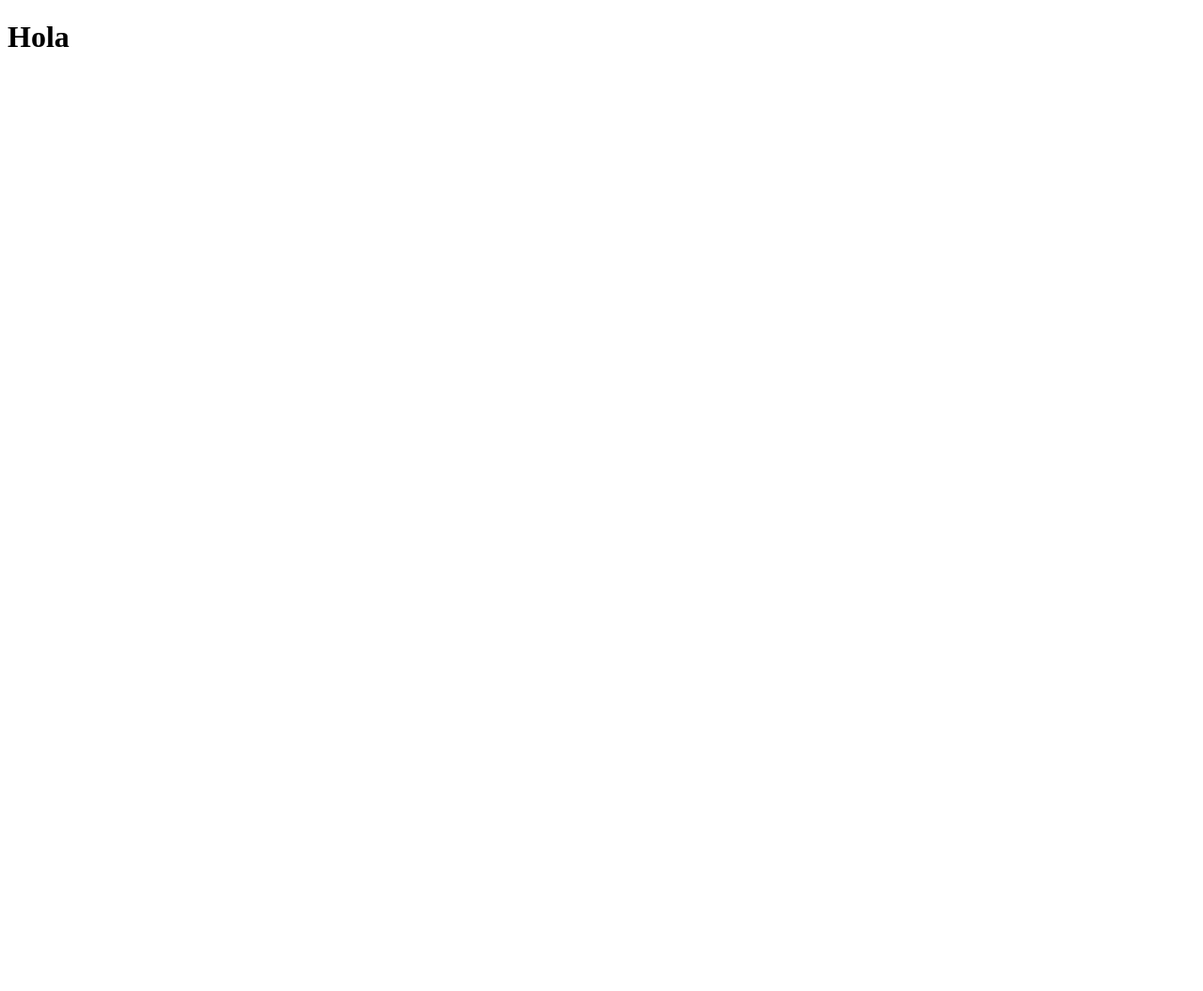
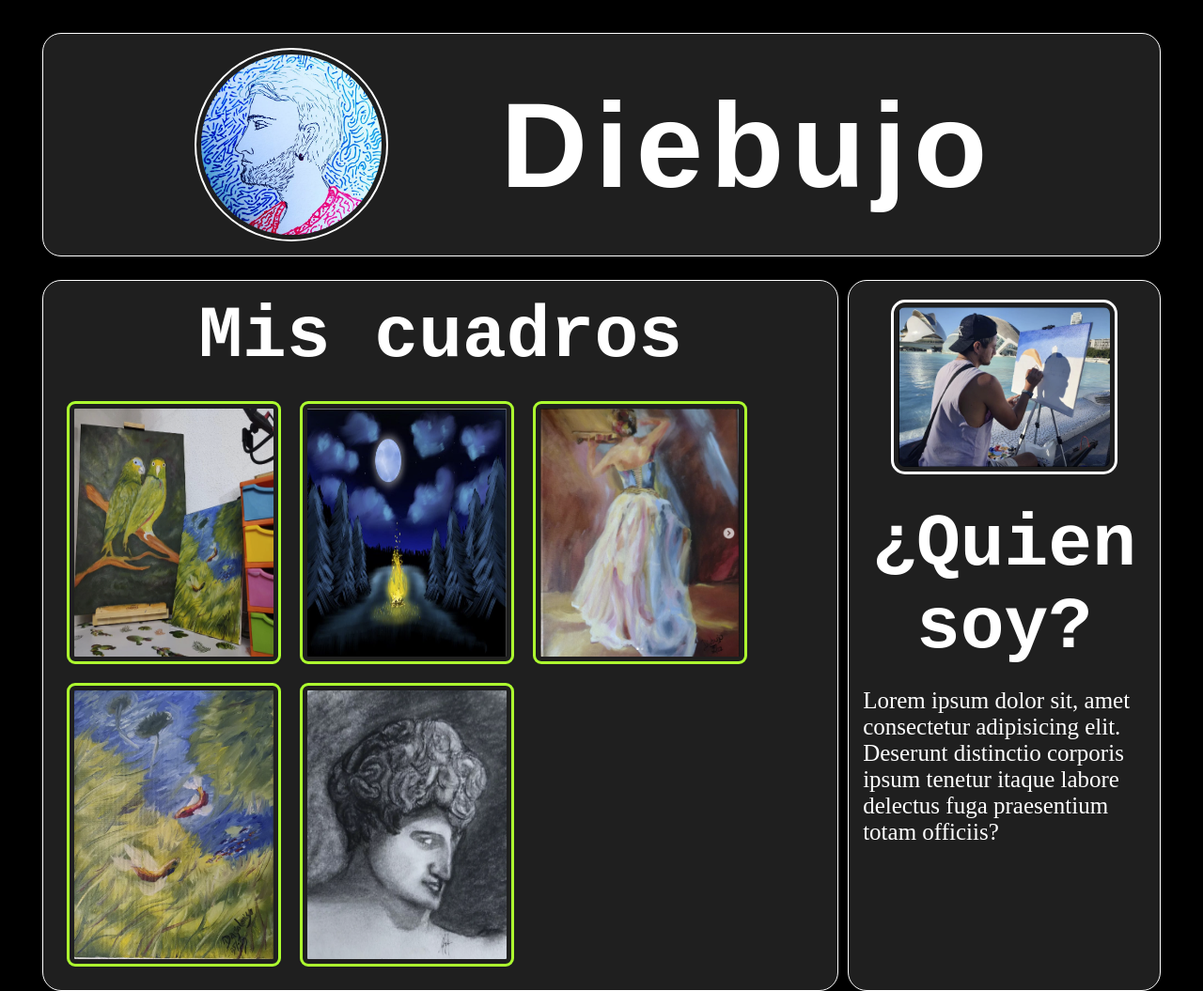
Before and after one commit to solblaze03/mipagina, a plain HTML site: page index.html in a window 1280 px wide. Shown: the top 1055 px of the page at 94% size. Before the commit the page ends 800 px from the top, so only its background shows below. Drawn offline with Linux system fonts and the light colour scheme; a web font is replaced by a local one.

Commit message:
update pag_diego

```diff
--- /dev/null
+++ b/css/style.css
@@ -0,0 +1,147 @@
+header img{
+    width: 12em;
+    border-radius: 50%;
+    border: white solid 2px;
+}
+header img:hover{
+    border-color: green;
+    transition: 1s;
+}
+*{
+    padding: 5px;
+    margin: 5px;
+}
+.container{
+    display: grid;
+    grid-template-areas:
+    "header header"
+    "main aside"
+    "footer footer";
+    grid-template-columns: 2.5fr 1fr;
+}
+body{
+    background-color: black;
+    margin: 5px;
+    margin-left: 15px;
+    margin-right: 15px;
+}
+header{
+    padding: 10px;
+    border-radius: 20px;
+    background-color: #1f1f1f;
+    display: flex;
+    align-items: center;
+    justify-content: center;
+    grid-area: header;
+    flex-wrap: wrap;
+    border: white solid 1px;
+}
+h1{
+    margin-left: 100px;
+    font-size: 8em;
+    color: white;
+    font-family: "Madimi One", sans-serif;
+    letter-spacing: 8px;
+    text-align: center;
+
+}
+main{
+    background-color: #1f1f1f;
+    margin-top: 20px;
+    grid-area: main;
+    border-radius: 20px;
+    border: white solid 1px;
+}
+aside{
+    background-color: #1f1f1f;;
+    margin-top: 20px;
+    border: white solid 1px;
+    grid-area: aside;
+    border-radius: 20px;
+    display: flex;
+    flex-direction: column;
+
+
+}
+aside img{
+    width: 75%;
+    border-radius: 15px;
+    border:white solid 3px;
+
+}
+aside img:hover{
+    border-color: greenyellow;
+    transition: 1s;
+}
+h2{
+    text-align: center;
+    color: white;
+    font-family: monospace;
+    font-size: 6em;
+}
+section{
+    display: flex;
+    flex-wrap: wrap;
+    flex-direction: row;
+}
+section img{
+    width: 26%;
+    border: greenyellow solid 3px;
+    border-radius: 9px;
+    margin: 10px;
+
+}
+section img:hover{
+    border: rgb(178, 255, 134) solid;
+    box-shadow: rgba(187, 255, 85, 0.938) 0 0 5px 4px;
+    transition: 0.4s;
+}p.img{
+    text-align: center;
+}
+aside p{
+    color: white;
+    font-size: 25px ;
+
+}
+footer{
+    background-color: #1f1f1f;
+    grid-area: footer;
+    border: white solid 2px;
+    border-radius: 20px;
+}
+
+@media screen and (max-width: 912px){
+    section img{
+        width: 40%;
+        margin-left: 25px;
+    }
+    header{
+        flex-direction: column;
+    }
+
+
+}
+@media screen and (max-width: 779px){
+    section img{
+        width: 90%;
+    }
+    h1{
+        font-size: 5em;
+        margin-left: 35px;
+    }
+    h2{
+        font-size: 3.5em;
+    }
+
+}
+@media screen and (max-width: 724px){
+    .container{
+        grid-template-areas:
+        "header header"
+        "main main"
+        "aside aside"
+        "footer footer"
+        ;
+    }
+
+}
--- a/index.html
+++ b/index.html
@@ -3,9 +3,43 @@
 <head>
     <meta charset="UTF-8">
     <meta name="viewport" content="width=device-width, initial-scale=1.0">
-    <title>Document</title>
+    <link rel="stylesheet" href="css/style.css">
+    <link rel="preconnect" href="https://fonts.googleapis.com">
+    <link rel="preconnect" href="https://fonts.gstatic.com" crossorigin>
+    <link href="https://fonts.googleapis.com/css2?family=Madimi+One&display=swap" rel="stylesheet">
+    <link rel="icon" href="img/icono.png">
+
+    <title>Diebujo</title>
 </head>
 <body>
-    <h1>Hola</h1>
+    <div class = "container">
+    <header>
+        <img src="img/logo.jpg" alt="">
+        <div class="contenido">
+            <h1>Diebujo</h1>
+
+        </div>
+    </header>
+    <main>
+        <h2>Mis cuadros</h2>
+        <section>
+            <img src="img/loros.png" alt="">
+            <img src="img/img1.png" alt="">
+            <img src="img/img2.png" alt="">
+            <img src="img/img5.png" alt="">
+            <img src="img/captura3.png" alt="">
+        </section>
+    </main>
+    <aside>
+        <p class ="img"><img src="img/diego.png" alt=""></p>
+        <h2>¿Quien soy?</h2>
+        <p>Lorem ipsum dolor sit, amet consectetur adipisicing elit. Deserunt distinctio corporis ipsum tenetur itaque labore delectus fuga praesentium totam officiis?</p>
+    </aside>
+    <footer>
+        <h2>Mis redes sociales</h2>
+    </footer>
+
+
+    </div>
 </body>
 </html>
```
Also changed, not shown: img/captura3.png (added), img/diego.png (added), img/icono.png (added), img/img1.png (added), img/img2.png (added), img/img5.png (added), img/logo.jpg (added), img/loros.png (added).
